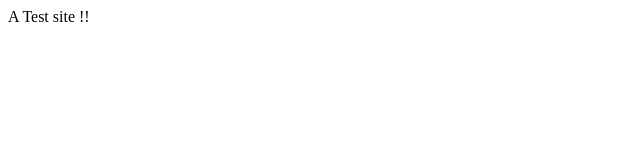
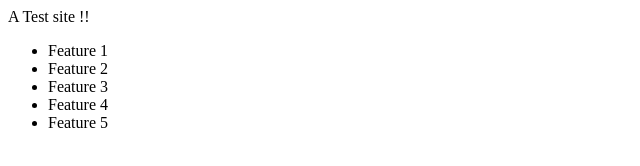
Before and after one commit to phongvu009/git-lesson, a plain HTML site: page index.html in a window 1280 px wide. Shown: the whole page, without its empty margins (0-640 px from the left). Drawn offline with Linux system fonts and the light colour scheme.

Commit message:
add ul in index.htnl

```diff
--- a/index.html
+++ b/index.html
@@ -4,5 +4,12 @@
         <div>
         A Test site  !!
         </div>
+        <ul>
+            <li>Feature 1 </li>
+            <li>Feature 2 </li>
+            <li>Feature 3 </li>
+            <li>Feature 4 </li>
+            <li>Feature 5 </li>
+        </ul>
     </body>
 </header>
```
Also changed, not shown: 1 other file.
